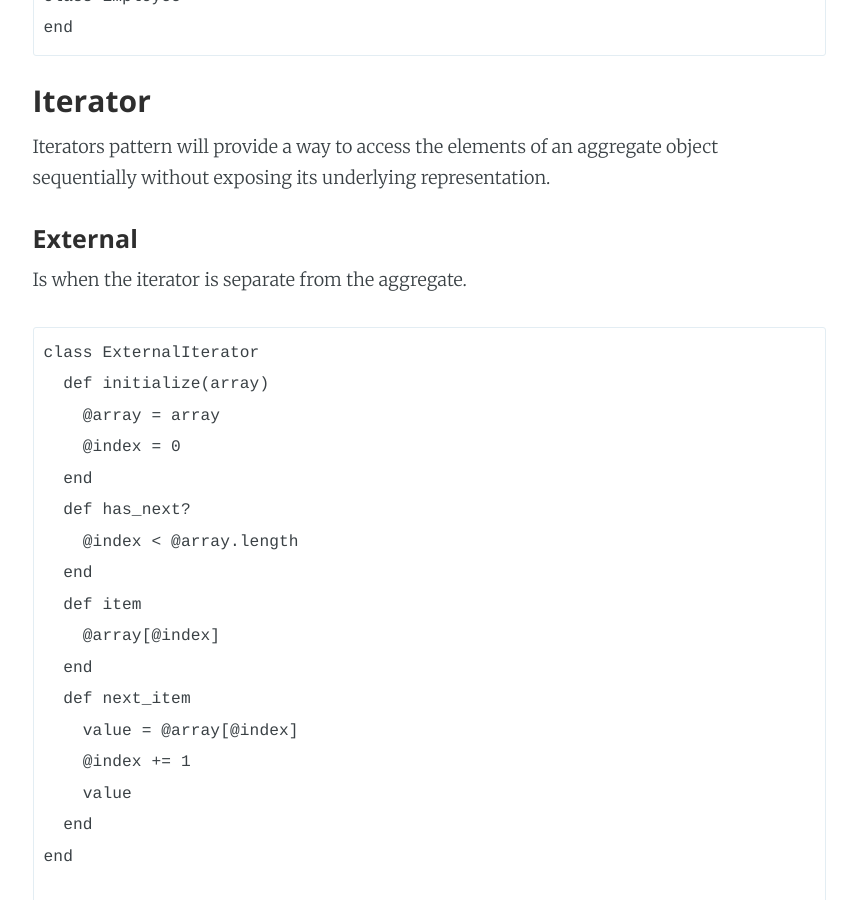
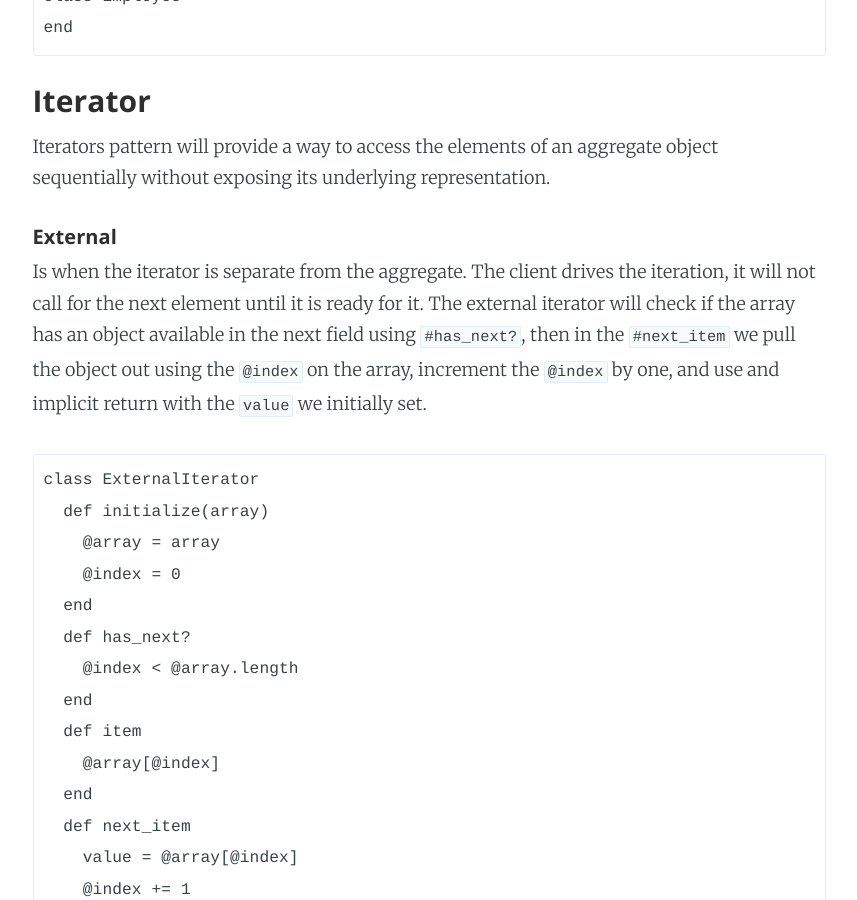
Before and after one commit to Carpk/ShawnKlein, a Jekyll site: the page built from _posts/2016-03-23-brief-intoductory-to-design-patterns.md, in a window 1280 px wide and 900 px high, scrolled down 7299 px. Shown: the whole window, without its empty margins (211-1068 px from the left). Built offline with Jekyll 4.4.1, drawn with Linux system fonts in a browser that asks for light colours; nearby versions of some CDN libraries; Markdown is read by kramdown in place of the engine named in the settings; some of the changed text lies outside the part shown.

Commit message:
design pattern post regarding iterators

`````diff
--- a/_posts/2016-03-23-brief-intoductory-to-design-patterns.md
+++ b/_posts/2016-03-23-brief-intoductory-to-design-patterns.md
@@ -207,9 +207,9 @@ end
 
 Iterators pattern will provide a way to access the elements of an aggregate object sequentially without exposing its underlying representation.
 
-####External
+#####External
 
-Is when the iterator is separate from the aggregate.
+Is when the iterator is separate from the aggregate. The client drives the iteration, it will not call for the next element until it is ready for it. The external iterator will check if the array has an object available in the next field using `#has_next?`, then in the `#next_item` we pull the object out using the `@index` on the array, increment the `@index` by one, and use and implicit return with the `value` we initially set.
 
 ````
 class ExternalIterator
@@ -235,9 +235,13 @@ while i.has_next?
   puts i.next_item
 end
 ````
-####Internal
+#####Internal
 
+With internal iterators, the aggregate will push the code block to accept item after item.
 
+````
+array.each {|e| **do stuff**}
+````
 
 ###<a name="command"></a>Command
 
`````
